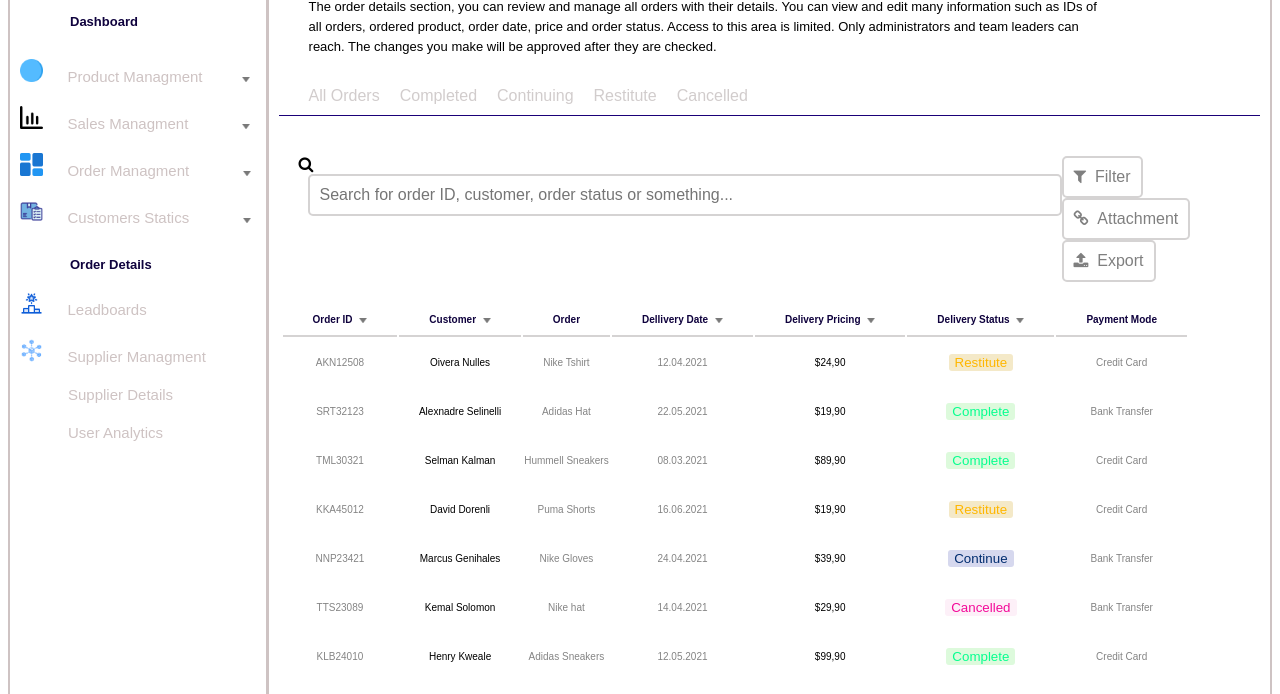
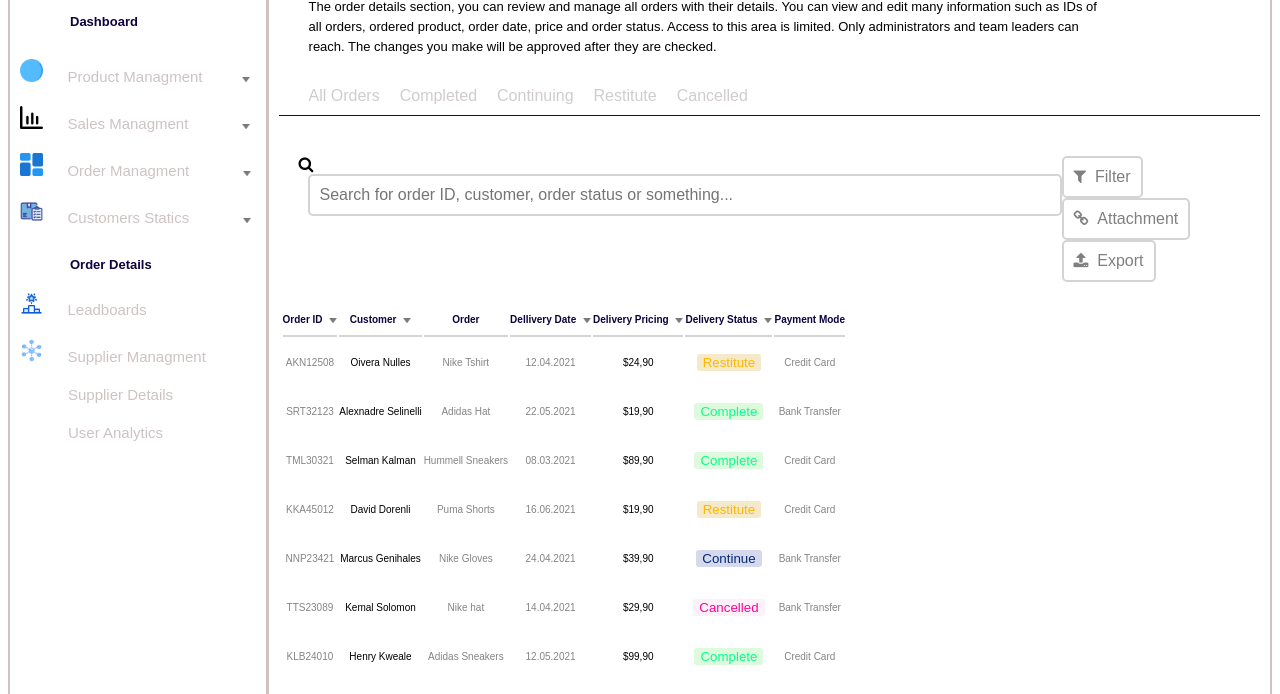
Before and after one commit to kk-1811/training-day-4-5, a plain HTML site: page index.html in a window 1280 px wide. Shown: the part 106-800 px from the top of the page. Drawn offline with Linux system fonts and the light colour scheme.

Commit message:
Update styles.css

```diff
--- a/styles.css
+++ b/styles.css
@@ -449,7 +449,7 @@ table{
 
 .table th{
   color: rgb(15, 2, 61);
-  padding: 0px 30px 10px 30px;
+  padding: 0px 0px 10px 0px;
   border-bottom: 2px solid rgb(213, 211, 211);
   text-align: center;
 }
```
